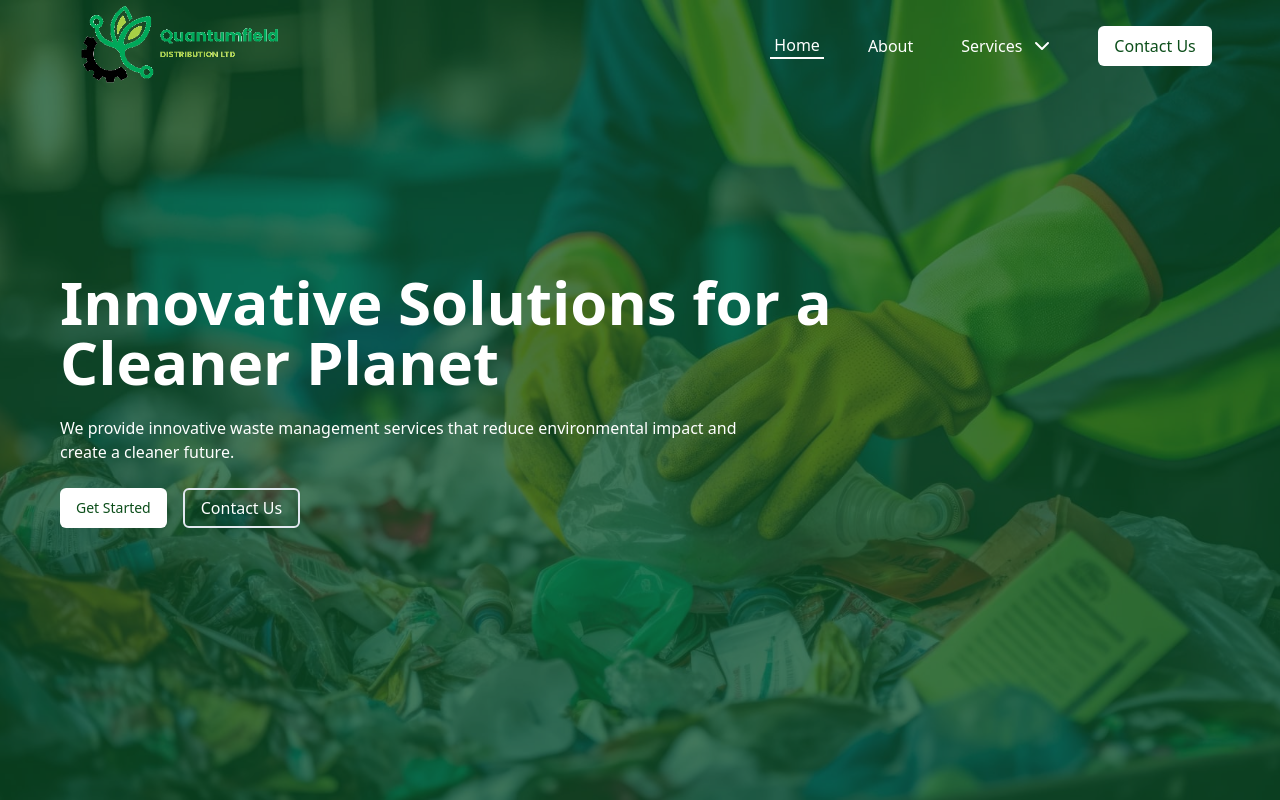
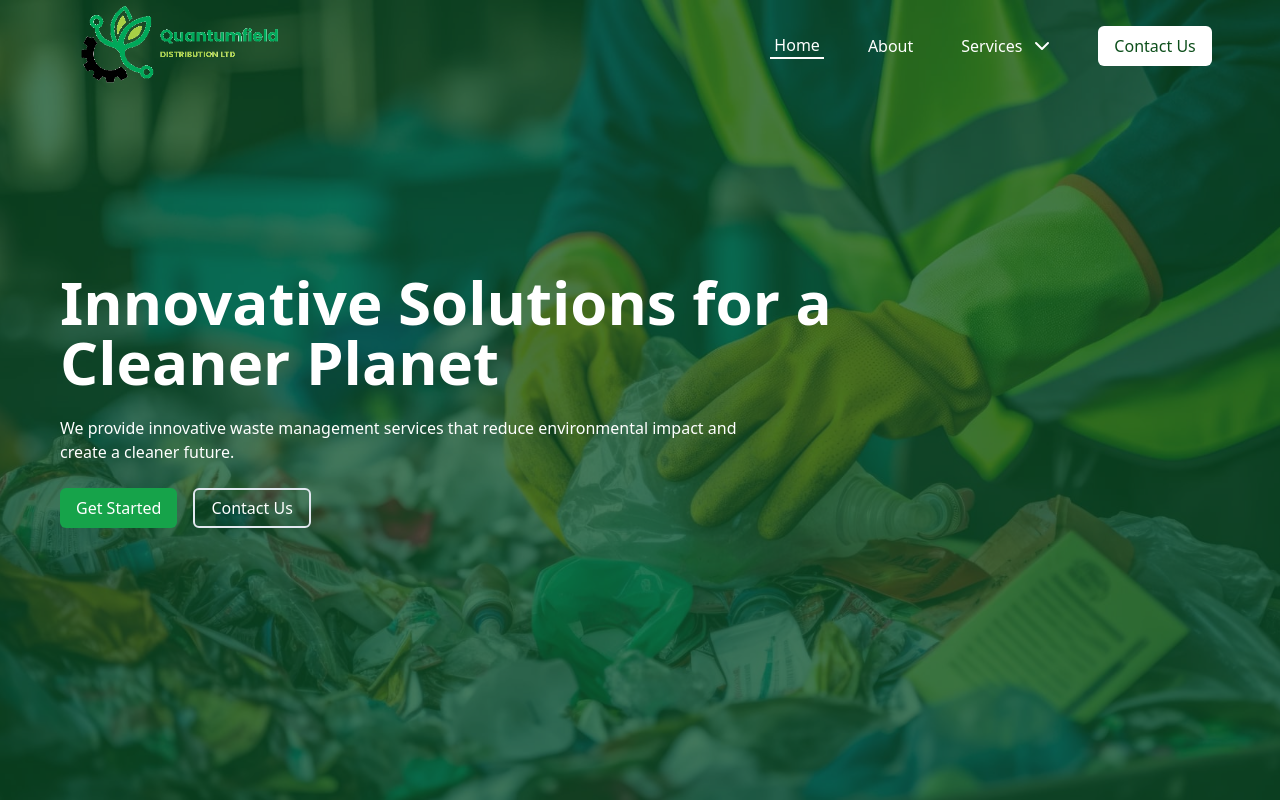
Before and after one commit to tomito26/qantumfield-distribution, a Next.js app: page / in a window 1280 px wide. Shown: the top 800 px of the page. Built offline with nearby package versions, Linux system fonts and the light colour scheme.

Commit message:
style: modified the get started button

```diff
--- a/components/home-page/home.tsx
+++ b/components/home-page/home.tsx
@@ -39,7 +39,7 @@ const Home = () => {
             <div className="flex gap-4 mt-6">
               <Button
                 type="button"
-                className="bg-white hover:bg-white text-[#0C4E1A]"
+                className="bg-green-600 text-base font-medium hover:bg-green-600/90 text-white"
               >
                 Get Started
               </Button>
```
